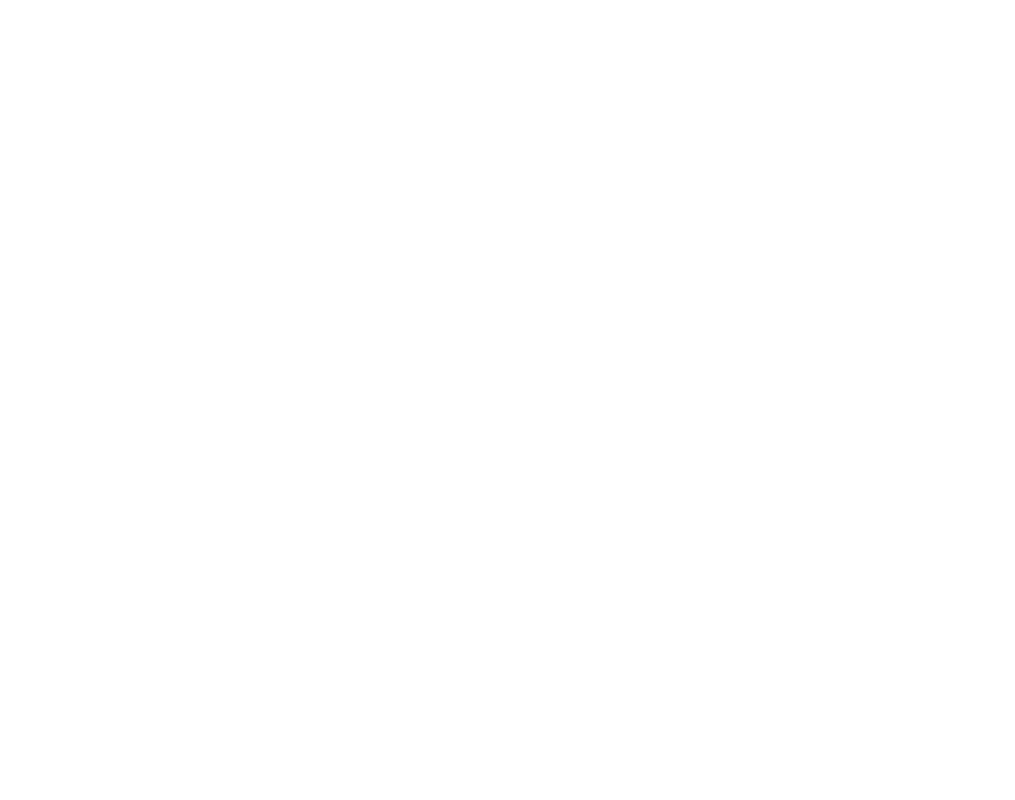
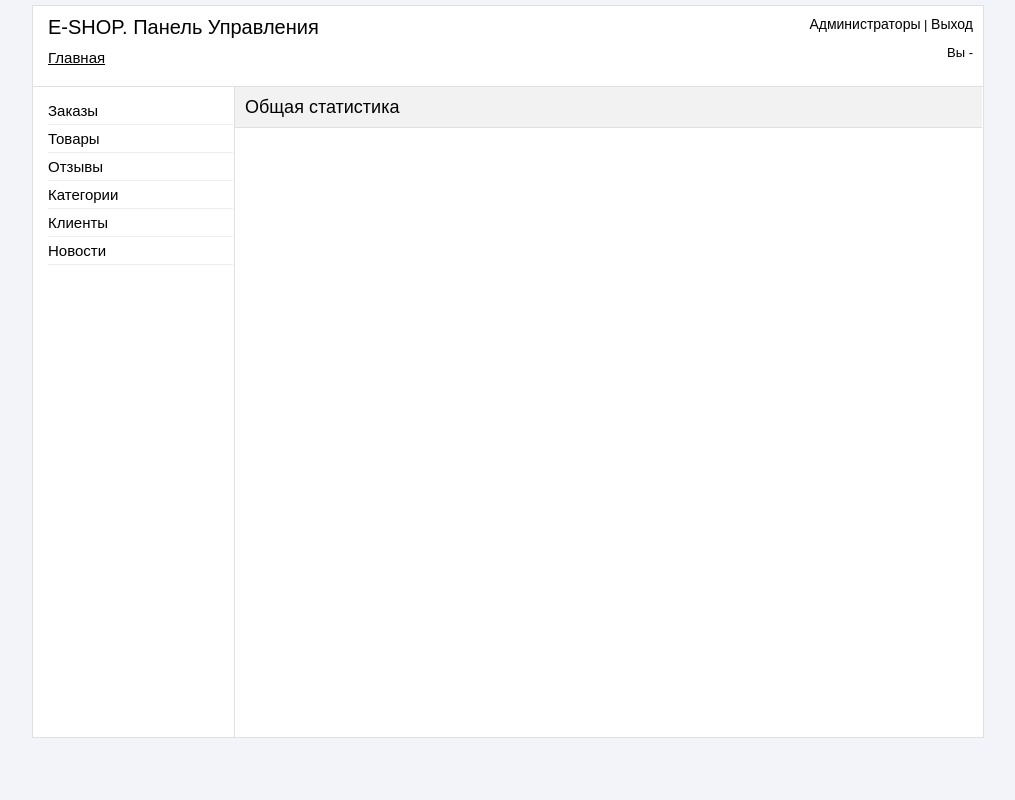
Before and after one commit to Shamil93/GITshop, a PHP site: page /dmn/index.php in a window 1280 px wide. Before the commit the part shown is empty. Shown: the whole page, without its empty margins (132-1147 px from the left). Run offline with PHP 8.4, Linux system fonts and the light colour scheme; the visitor is signed in with stand-in values (Sample User, id 1).

Commit message:
admin part 1.0.2
Верстка индексной страницы

```diff
--- /dev/null
+++ b/dmn/css/style.css
@@ -0,0 +1,93 @@
+body {
+    background-color: #F2F4F9;
+}
+#block-body {
+    width: 950px;
+    margin: 5px auto;
+    background-color: #FFFFFF;
+    border: 1px solid #E0E0E0;
+}
+#block-header {
+    width: 950px;
+    height: 80px;
+    border-bottom: 1px solid #E0E0E0;
+}
+#block-header1 {
+    width: 300px;
+    float: left;
+}
+#block-header1 h3 {
+    font: 20px sans-serif;
+    margin-left: 15px;
+    margin-top: 10px;
+    margin-bottom: 5px;
+}
+#block-header1 p {
+    margin-left: 15px;
+    margin-top: 10px;
+}
+#block-header1 a {
+    font: 15px sans-serif;
+    color: #000000;
+}
+#block-header2 {
+    width: 300px;
+    float: right;
+}
+#block-header2 p {
+    margin-top: 10px;
+    margin-right: 10px;
+    font: 13px sans-serif;
+}
+#block-header2 a {
+    font: 14px sans-serif;
+    text-decoration: none;
+    color: #000000;
+}
+#block-header2 a:hover {
+    text-decoration: underline;
+}
+#block-header2 span {
+    border-bottom: 1px dashed #000000;
+}
+#left-nav {
+    width: 200px;
+    height: auto;
+    min-height: 200px;
+    position: absolute;
+}
+#left-nav ul {
+    margin-top: 10px;
+}
+#left-nav li {
+    margin-left: 15px;
+    padding-top: 5px;
+    padding-bottom: 5px;
+    border-bottom: 1px solid #EDEDED;
+}
+#left-nav a {
+    font: 15px sans-serif;
+    text-decoration: none;
+    color: #000000;
+}
+#left-nav a:hover {
+    text-decoration: underline;
+}
+#block-content {
+    width: 747px;
+    min-height: 650px;
+    height: auto;
+    margin-left: 201px;
+    border-left: 1px solid #E0E0E0;
+}
+#block-parameters {
+    height: 40px;
+    border-bottom: 1px solid #E0E0E0;
+    background-color: #F2F2F2;
+}
+#title-page {
+    font: 18px sans-serif;
+    margin-top: 10px;
+    margin-left: 10px;
+    position: absolute;
+}
--- /dev/null
+++ b/dmn/include/block-header.php
@@ -0,0 +1,31 @@
+<?php
+/**
+ * Created by PhpStorm.
+ * User: zhalnin
+ * Date: 21/08/14
+ * Time: 00:08
+ */
+defined('myeshop') or die('Доступ запрещен!');
+
+?>
+<div id="block-header">
+    <div id="block-header1">
+        <h3>E-SHOP. Панель Управления</h3>
+        <p id="link-nav"><?php echo $_SESSION['urlpage']; ?></p>
+    </div>
+    <div id="block-header2">
+        <p align="right"><a href="administrators.php" >Администраторы</a> | <a href="?logout">Выход</a></p>
+        <p align="right">Вы - <span></span></p>
+    </div>
+</div>
+
+<div id="left-nav">
+    <ul>
+        <li><a href="orders.php">Заказы</a></li>
+        <li><a href="tovar.php">Товары</a></li>
+        <li><a href="reviews.php">Отзывы</a></li>
+        <li><a href="category.php">Категории</a></li>
+        <li><a href="clients.php">Клиенты</a></li>
+        <li><a href="news.php">Новости</a></li>
+    </ul>
+</div>
--- a/dmn/index.php
+++ b/dmn/index.php
@@ -5,3 +5,47 @@
  * Date: 20/08/14
  * Time: 11:45
  */
+session_start();
+if ($_SESSION['auth_admin'] == 'yes_auth') {
+
+define('myeshop', true);
+if (isset( $_GET['logout'])) {
+    unset($_SESSION['auth_admin']);
+    header ('Location: login.php');
+}
+$_SESSION['urlpage'] = "<a href='index.php'>Главная</a>";
+
+require_once ('include/DB.php');
+
+?>
+<!DOCTYPE html>
+<html>
+<head>
+    <title>Панель управления</title>
+    <meta http-equiv="content-type" content="text/html; charset=UTF-8" />
+    <link href="css/reset.css" rel="stylesheet" type="text/css" />
+    <link href="css/style.css" rel="stylesheet" type="text/css" />
+    <!--    <link href="TrackBar/jQuery/trackbar.css" rel="stylesheet" type="text/css" />-->
+    <!--    <script type="text/javascript" src="js/jquery-2.1.1.js"></script>-->
+    <!--    <script type="text/javascript" src="js/jcarouserllite_1.0.1.js"></script>-->
+    <!--    <script type="text/javascript" src="js/jquery.cookie.js"></script>-->
+    <!--    <script type="text/javascript" src="TrackBar/jQuery/jquery.trackbar.js"></script>-->
+    <!--    <script type="text/javascript" src="js/jquery.TextChange.js"></script>-->
+    <!--    <script type="text/javascript" src="js/shop-script.js"></script>-->
+</head>
+<body>
+<div id="block-body">
+    <?php require_once ('include/block-header.php') ?>
+    <div id="block-content">
+        <div id="block-parameters">
+            <p id="title-page">Общая статистика</p>
+        </div>
+    </div>
+</div>
+</body>
+</html>
+<?php
+} else {
+    header ('Location: login.php');
+}
+?>
--- a/dmn/login.php
+++ b/dmn/login.php
@@ -16,6 +16,7 @@ if ($_POST['submit_enter']){
 }
 
 if ($login && $pass) {
+
 //    $pass = md5($pass);
 //    $pass = strrev($pass);
 //    $pass = strtolower('mb03foo51'.$pass.'qj2jjdp9');
@@ -23,6 +24,7 @@ if ($login && $pass) {
     $sth = DB::getStatement('SELECT * FROM reg_admin WHERE login = ? AND pass = ?');
     $sth->execute(array($login, $pass));
     $row = $sth->fetch();
+//    echo "<tt><pre>".print_r($row)."</pre></tt>";
     if (! empty($row)) {
         $_SESSION['auth_admin'] = 'yes_auth';
         header('Location: index.php');
```
Also changed, not shown: README.md.
